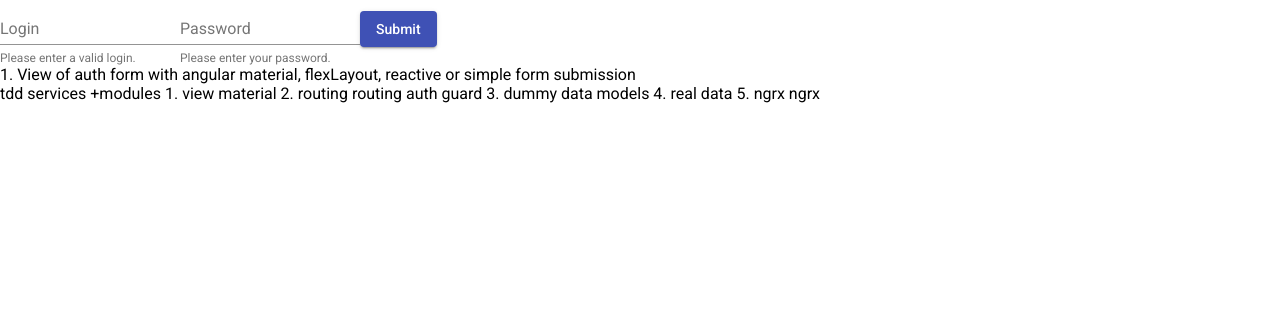
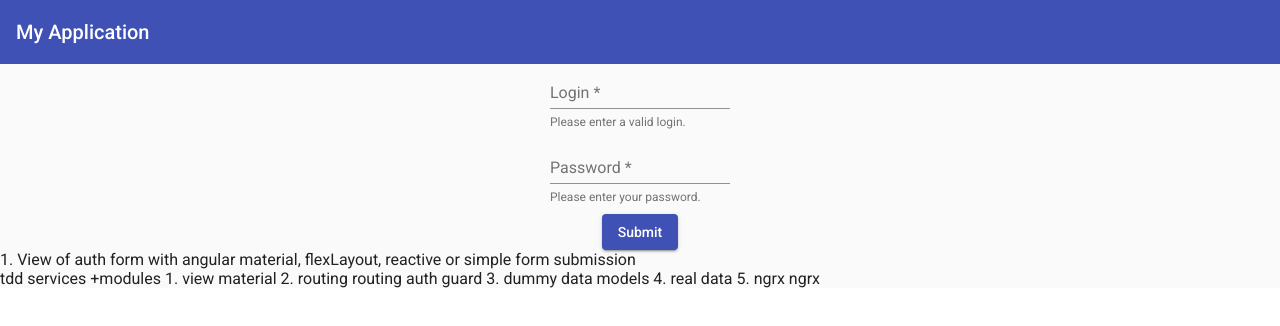
Before and after one commit to vasilevdm/ng-ztask, an Angular app: page / in a window 1280 px wide. Shown: the top 326 px of the page. Built offline with nearby package versions, Linux system fonts and the light colour scheme.

Commit message:
Add style to a form and also add reactive forms approach binding

```diff
--- a/src/app/app.component.html
+++ b/src/app/app.component.html
@@ -1,5 +1,29 @@
-<div>
+<!doctype html>
+<html lang="en">
+<head>
+  <meta charset="UTF-8">
+  <meta name="viewport"
+        content="width=device-width, user-scalable=no, initial-scale=1.0, maximum-scale=1.0, minimum-scale=1.0">
+  <meta http-equiv="X-UA-Compatible" content="ie=edge">
+  <title>Document</title>
+</head>
+<body>
+
+  <mat-sidenav-container>
+    <mat-sidenav role="navigation">
+      <mat-nav-list>
+        <mat-list-item>
+          test
+        </mat-list-item>
+      </mat-nav-list>
+    </mat-sidenav>
+    <mat-sidenav-content>
+      <mat-toolbar color="primary">
+        <span>My Application</span>
+      </mat-toolbar>
+      <main>
         <router-outlet></router-outlet>
+      </main>
       <div>
         1. View of auth form with angular material, flexLayout, reactive or simple form submission
       </div>
@@ -18,4 +42,8 @@
         5. ngrx
         ngrx
       </div>
-</div>
+    </mat-sidenav-content>
+  </mat-sidenav-container>
+
+</body>
+</html>
--- a/src/app/auth/auth.component.html
+++ b/src/app/auth/auth.component.html
@@ -1,15 +1,18 @@
-<form>
+<section>
+  <form fxLayout="column" fxLayoutAlign="center center" fxLayoutGap="10px" [formGroup]="loginForm" (ngSubmit)="onSubmit()">
     <mat-form-field>
       <mat-label>Login</mat-label>
-    <input type="text" matInput placeholder="Your login">
+      <input type="text" matInput placeholder="Your login" formControlName="login">
       <mat-hint>Please enter a valid login.</mat-hint>
       <mat-error>Invalid or missing login.</mat-error>
     </mat-form-field>
     <mat-form-field>
       <mat-label>Password</mat-label>
-    <input type="password" matInput placeholder="Your password">
+      <input type="password" matInput placeholder="Your password" formControlName="password">
       <mat-hint>Please enter your password.</mat-hint>
       <mat-error>Missing password.</mat-error>
     </mat-form-field>
-  <button mat-button mat-raised-button color="primary">Submit</button>
+    <button mat-button mat-raised-button color="primary" type="submit">Submit</button>
   </form>
+
+</section>
--- a/src/app/auth/auth.component.ts
+++ b/src/app/auth/auth.component.ts
@@ -1,4 +1,5 @@
-import { Component, OnInit } from '@angular/core';
+import {Component, OnInit} from '@angular/core';
+import {FormControl, FormGroup, Validators} from '@angular/forms';
 
 @Component({
   selector: 'app-auth',
@@ -6,10 +7,24 @@ import { Component, OnInit } from '@angular/core';
   styleUrls: ['./auth.component.css']
 })
 export class AuthComponent implements OnInit {
+  loginForm: FormGroup;
 
-  constructor() { }
+  constructor() {
+  }
 
   ngOnInit(): void {
+    this.loginForm = new FormGroup({
+      login: new FormControl('', {
+        validators: [Validators.required]
+      }),
+      password: new FormControl('', {
+        validators: [Validators.required]
+      })
+    });
+  }
+
+  onSubmit() {
+    console.log(this.loginForm);
   }
 
 }
--- a/src/app/auth/auth.module.ts
+++ b/src/app/auth/auth.module.ts
@@ -1,13 +1,17 @@
 import { NgModule } from '@angular/core';
 import { AuthComponent } from './auth.component';
 import { MaterialModule } from '../material.module';
+import { FlexLayoutModule } from '@angular/flex-layout';
+import { ReactiveFormsModule } from '@angular/forms';
 
 @NgModule({
   declarations: [
     AuthComponent
   ],
   imports: [
-    MaterialModule
+    MaterialModule,
+    FlexLayoutModule,
+    ReactiveFormsModule
   ],
   exports: [AuthComponent]
 })
```
Also changed, not shown: src/app/material.module.ts (+11 -2 lines). Lines whose indentation alone changed are shown as unchanged.
